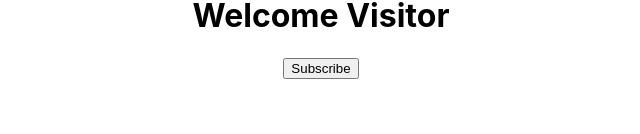
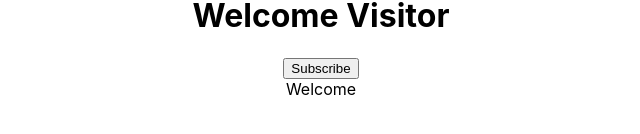
Before and after one commit to SadeEtensh/ReactLearinig, a React (Create React App) app: page / in a window 1280 px wide. Shown: the part 248-382 px from the top of the page, without its empty margins (319-959 px from the left). Built offline with nearby package versions, Linux system fonts and the light colour scheme.

Commit message:
Conditional rendering

```diff
--- a/src/App.js
+++ b/src/App.js
@@ -1,6 +1,7 @@
 import "./App.css";
 import { Greet } from "./components/Greet";
 import { Message } from "./components/Message";
+import { UserGreeting } from "./components/UserGreeting";
 function App() {
   return (
     <div className="App">
@@ -10,6 +11,7 @@
         <p>This is children props</p>
       </Greet>
       <Message />
+      <UserGreeting />
     </div>
     //Props are immutable
   );
--- /dev/null
+++ b/src/components/UserGreeting.js
@@ -0,0 +1,10 @@
+export const UserGreeting = () => {
+  const isLoggedin = false;
+  //   return <div>Welcome {isLoggedin ? "Sade" : "Guest"}</div>;
+  return <div>Welcome {isLoggedin && "Sade"}</div>; // Short cercuit
+};
+
+//Conditional Rendering
+// 2 Approaches
+// 1. Ternary approach
+// 2. short cericuit operator approach
```
Also changed, not shown: src/components/ParentComponent.js (added).
